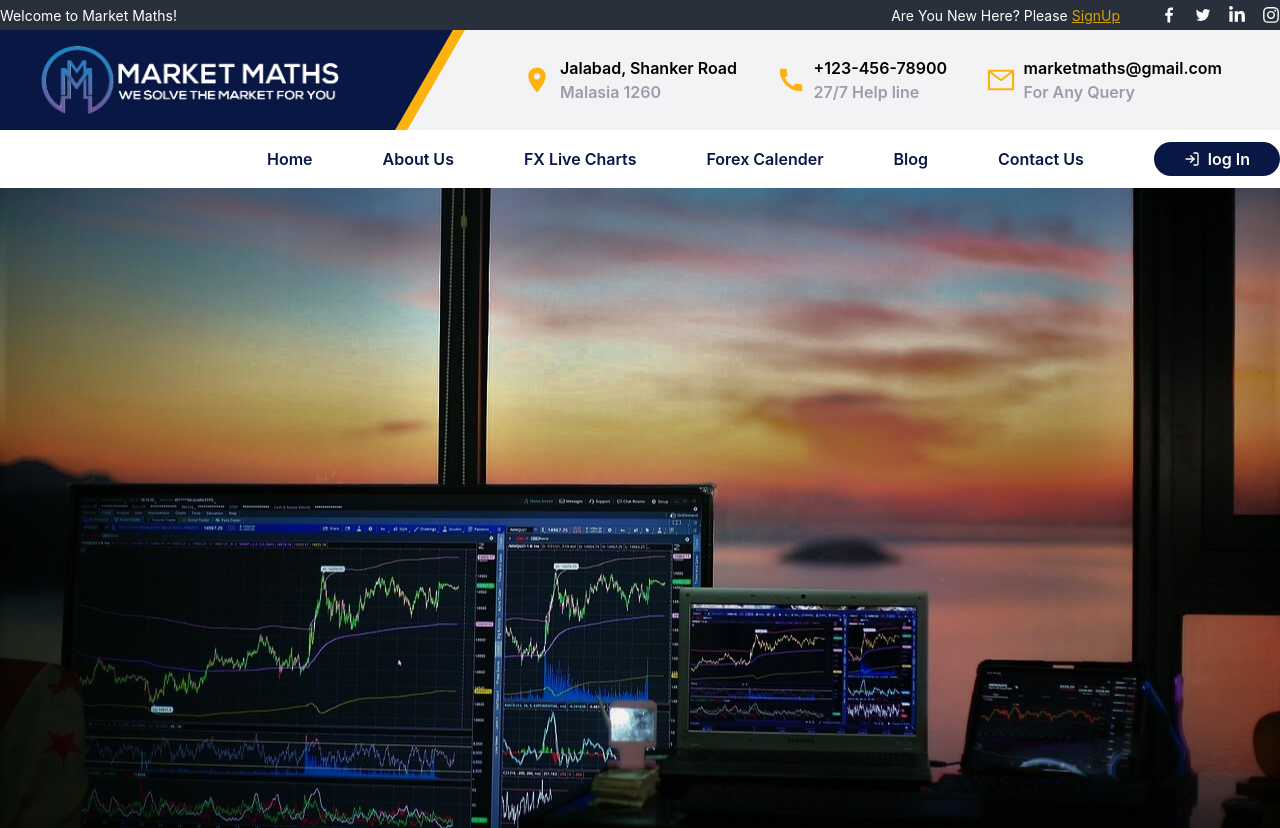
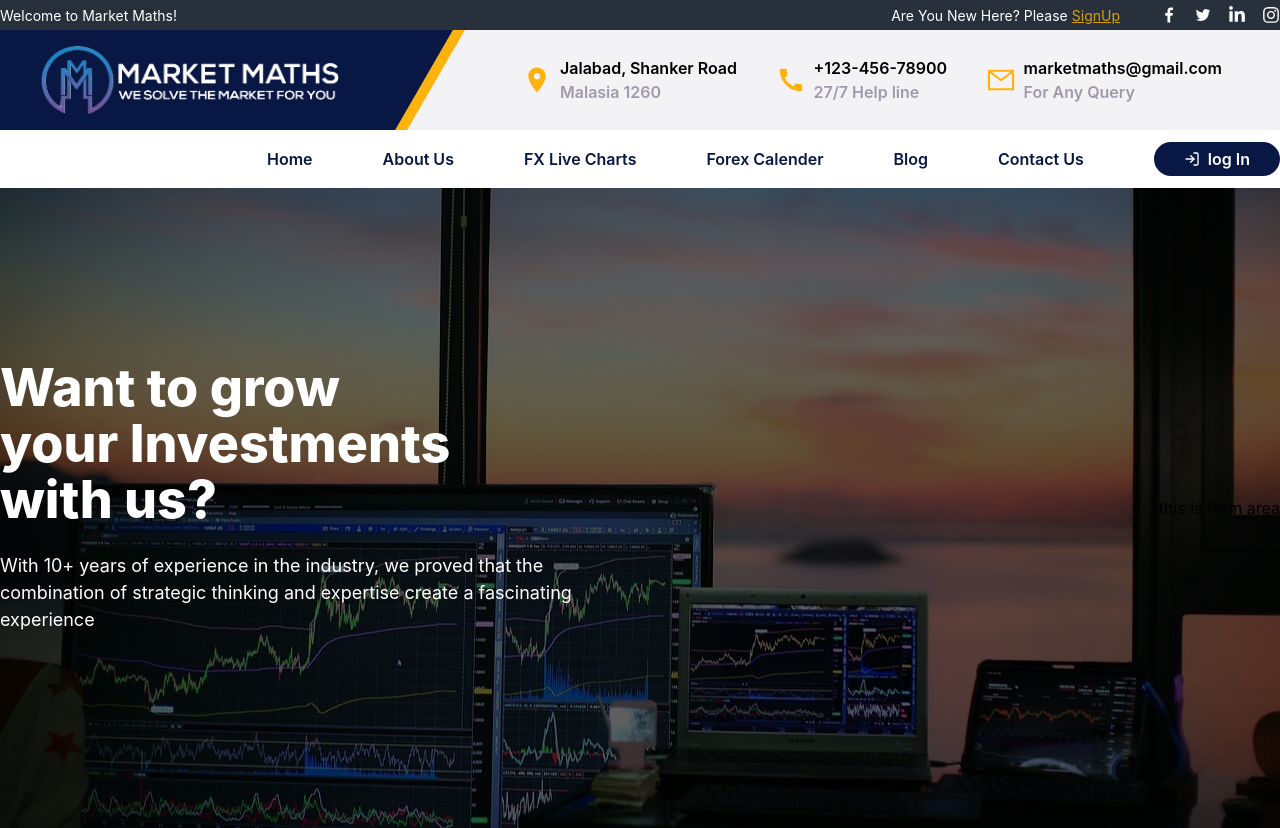
Before and after one commit to hasan-mohammad-bd/market-maths, a React (Create React App) app: page /home in a window 1280 px wide. Built offline with nearby package versions, Linux system fonts and the light colour scheme.

Commit message:
adding text to showcase

```diff
--- a/src/components/showCase/ShowCase.js
+++ b/src/components/showCase/ShowCase.js
@@ -1,16 +1,29 @@
-import React from 'react';
-import '../../style/ShowCaae.css'
+import React from "react";
+import "../../style/ShowCaae.css";
 
 const ShowCase = () => {
-    return (
-        <>
-            <div className="black-transparent bg-black">
-                <div className="cover-pic">
-
-                </div>
+  return (
+    <>
+      <div className="cover-pic bg-black">
+        <div className="black-transparent mx-auto flex justify-center items-center">
+          <div className="container mx-auto flex justify-between items-center my-auto ">
+            <div className="text  text-white">
+              <h1 className="text-[52px] font-extrabold">
+                Want to grow <br />
+                your Investments <br />
+                with us?
+              </h1>
+              <p className="my-6 text-[18px]">With 10+ years of experience in the industry, we proved that the <br />
+              combination of strategic thinking and expertise create a fascinating <br /> experience</p>
             </div>
-        </>
-    );
+            <div className="form">
+              <p>this is form area</p>
+            </div>
+          </div>
+        </div>
+      </div>
+    </>
+  );
 };
 
 export default ShowCase;
--- a/src/style/ShowCaae.css
+++ b/src/style/ShowCaae.css
@@ -1,15 +1,19 @@
 
 
 .black-transparent{
-    background-color: rgba(0, 0, 0, 0.219);
+    background-color: rgba(0, 0, 0, 0.623);
     height: 80vh;
     width: 100%;
 }
 
 .cover-pic{
-    background-image: url(../image/show-case1.jpg);
+    background-image: url(../image/show-case.jpg);
     height: 80vh;
     width: 100%;
     background-position: center;
     background-size: cover;
 }
+
+.cover-pic h1 {
+    line-height: 3.5rem;
+}
```
Also changed, not shown: src/image/show-case.jpg (added).
